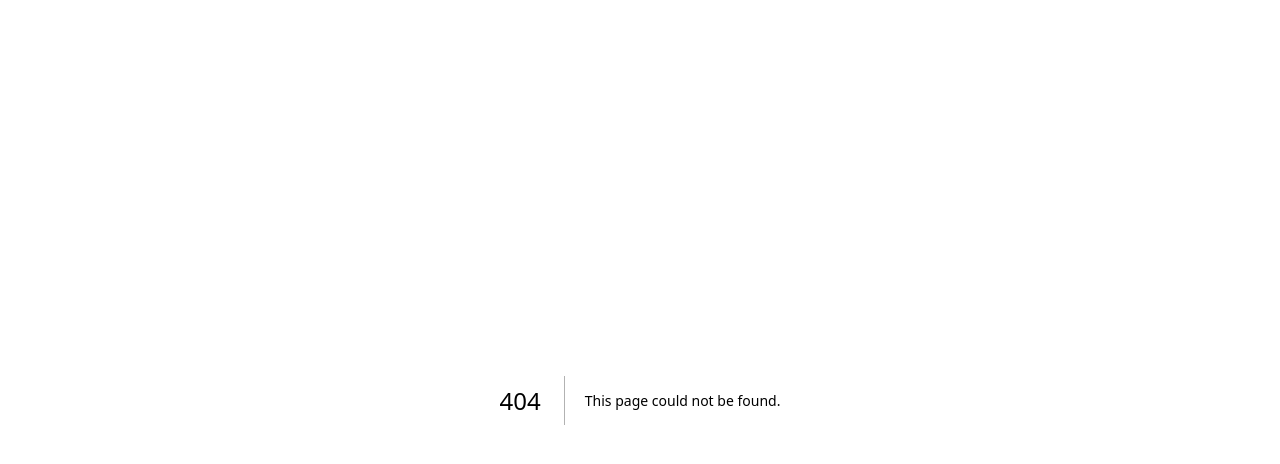
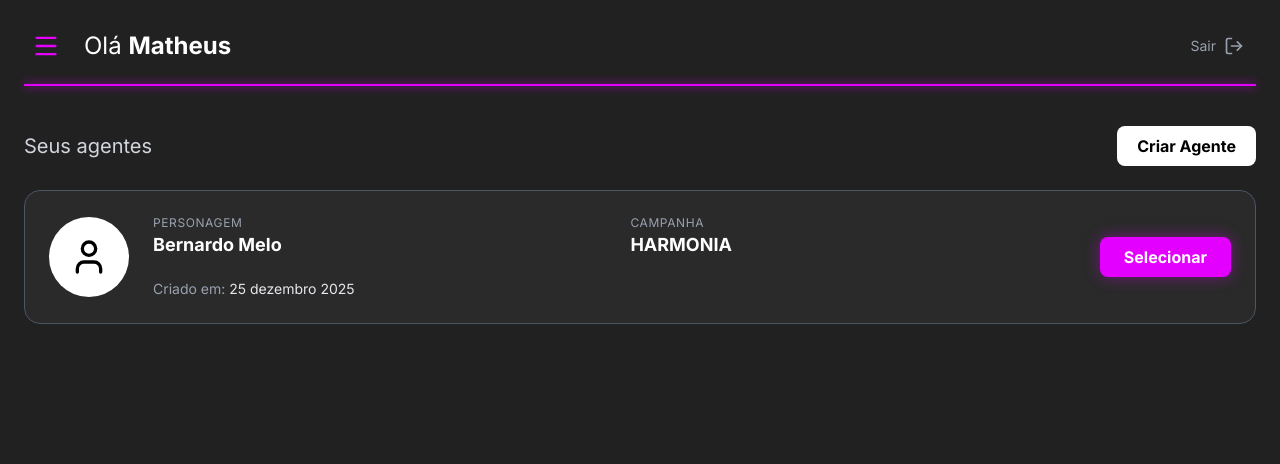
Before and after one commit to JPGodinho/Front-RPG-Harmonia, a Next.js app in the folder rpg-harmonia/: page /dashboard in a window 1280 px wide. Before the commit this address had no page. Shown: the top 464 px of the page. Built offline with nearby package versions, Linux system fonts and the light colour scheme.

Commit message:
feat: tela de dashboard de ficha

```diff
--- /dev/null
+++ b/rpg-harmonia/src/app/dashboard/page.tsx
@@ -0,0 +1,85 @@
+"use client";
+import { Menu, User, LogOut } from "lucide-react";
+import { useRouter } from "next/navigation";
+
+export default function Dashboard() {
+  const router = useRouter();
+
+  return (
+    <main className="min-h-screen bg-harmonia-bg text-white p-6">
+
+      <header className="flex flex-col gap-4 mb-10">
+
+        <div className="flex items-center justify-between">
+
+          <div className="flex items-center gap-4">
+            <button className="hover:bg-white/10 p-2 rounded-full transition-colors">
+              <Menu size={28} className="text-harmonia-purple" />
+            </button>
+
+            <h1 className="text-2xl">
+              Olá <strong className="font-bold">Matheus</strong>
+            </h1>
+          </div>
+
+          <button
+            onClick={() => router.push('/')}
+            className="flex items-center gap-2 text-sm text-gray-400 hover:text-white hover:bg-white/10 px-3 py-2 rounded-lg transition-all"
+            title="Sair da conta"
+          >
+            <span className="hidden sm:inline">Sair</span>
+            <LogOut size={20} />
+          </button>
+
+        </div>
+
+        <div className="h-0.5 w-full bg-harmonia-purple shadow-[0_0_10px_#E300FF]" />
+      </header>
+
+      <section>
+        <div className="flex items-center justify-between mb-6">
+          <h2 className="text-xl text-gray-300">Seus agentes</h2>
+          <button
+              type="button"
+              className="bg-white text-black font-bold h-10 rounded-lg min-w-fit px-5 hover:bg-gray-200 transition-transform active:scale-95"
+              onClick={() => {
+                router.push('/criar-agente');
+              }}
+            >
+              Criar Agente
+            </button>
+        </div>
+        <div className="border border-gray-600 rounded-2xl p-6 flex flex-col md:flex-row items-center gap-6 hover:border-harmonia-purple transition-colors cursor-pointer bg-[#2A2A2A]">
+
+          <div className="w-20 h-20 bg-white rounded-full flex items-center justify-center text-black overflow-hidden shrink-0">
+            <User size={40} />
+          </div>
+
+          <div className="flex-1 grid grid-cols-2 gap-y-4 gap-x-8 w-full">
+            <div className="flex flex-col">
+              <span className="text-xs text-gray-400 uppercase tracking-wider">Personagem</span>
+              <span className="text-lg font-bold">Bernardo Melo</span>
+            </div>
+
+            <div className="flex flex-col">
+              <span className="text-xs text-gray-400 uppercase tracking-wider">Campanha</span>
+              <span className="text-lg font-bold uppercase">HARMONIA</span>
+            </div>
+
+            <div className="col-span-2 text-sm text-gray-400 mt-1">
+              Criado em: <span className="text-gray-200">25 dezembro 2025</span>
+            </div>
+          </div>
+
+          <button
+            onClick={() => router.push('/ficha')}
+            className="bg-harmonia-purple hover:bg-harmonia-purple-glow text-white font-bold py-2 px-6 rounded-lg shadow-[0_0_15px_rgba(227,0,255,0.4)] transition-all active:scale-95 shrink-0"
+          >
+            Selecionar
+          </button>
+
+        </div>
+      </section>
+    </main>
+  );
+}
```
